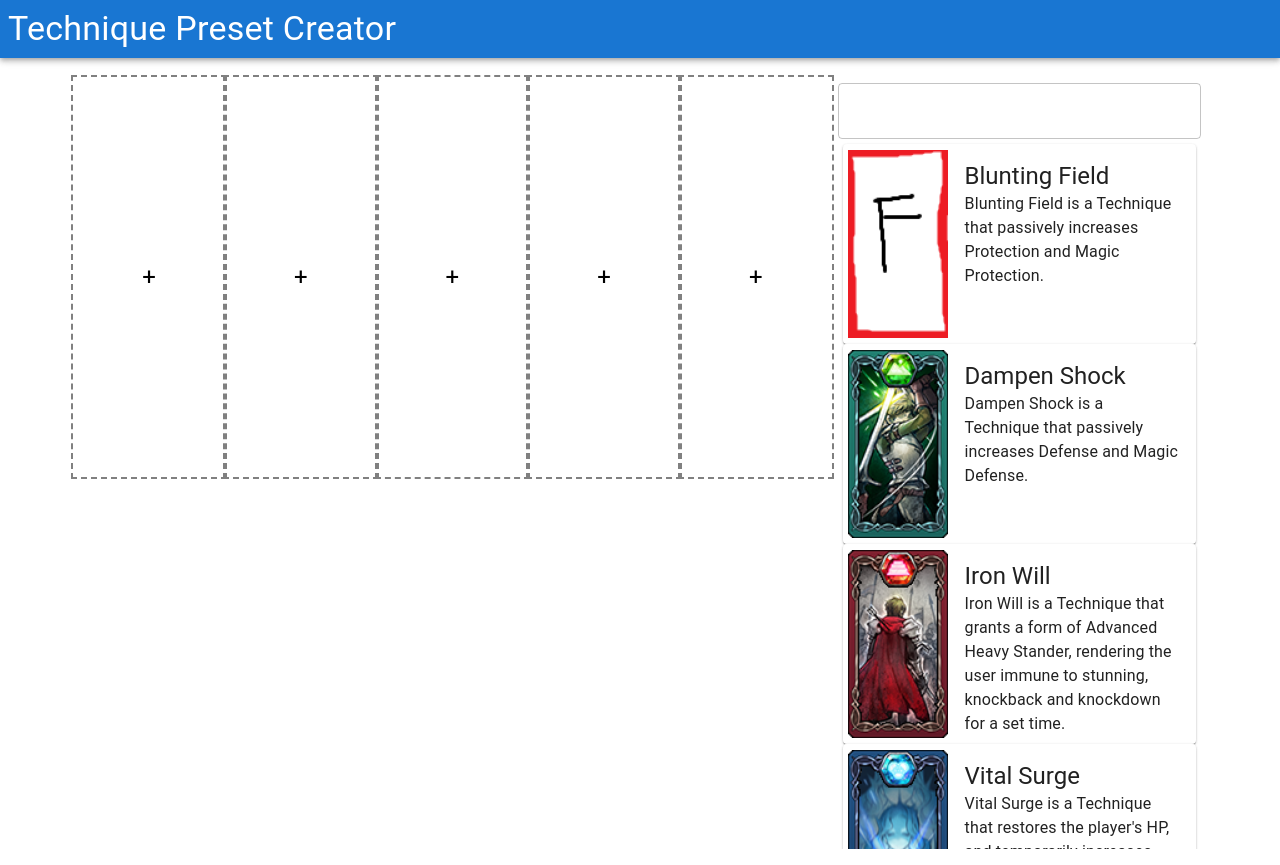
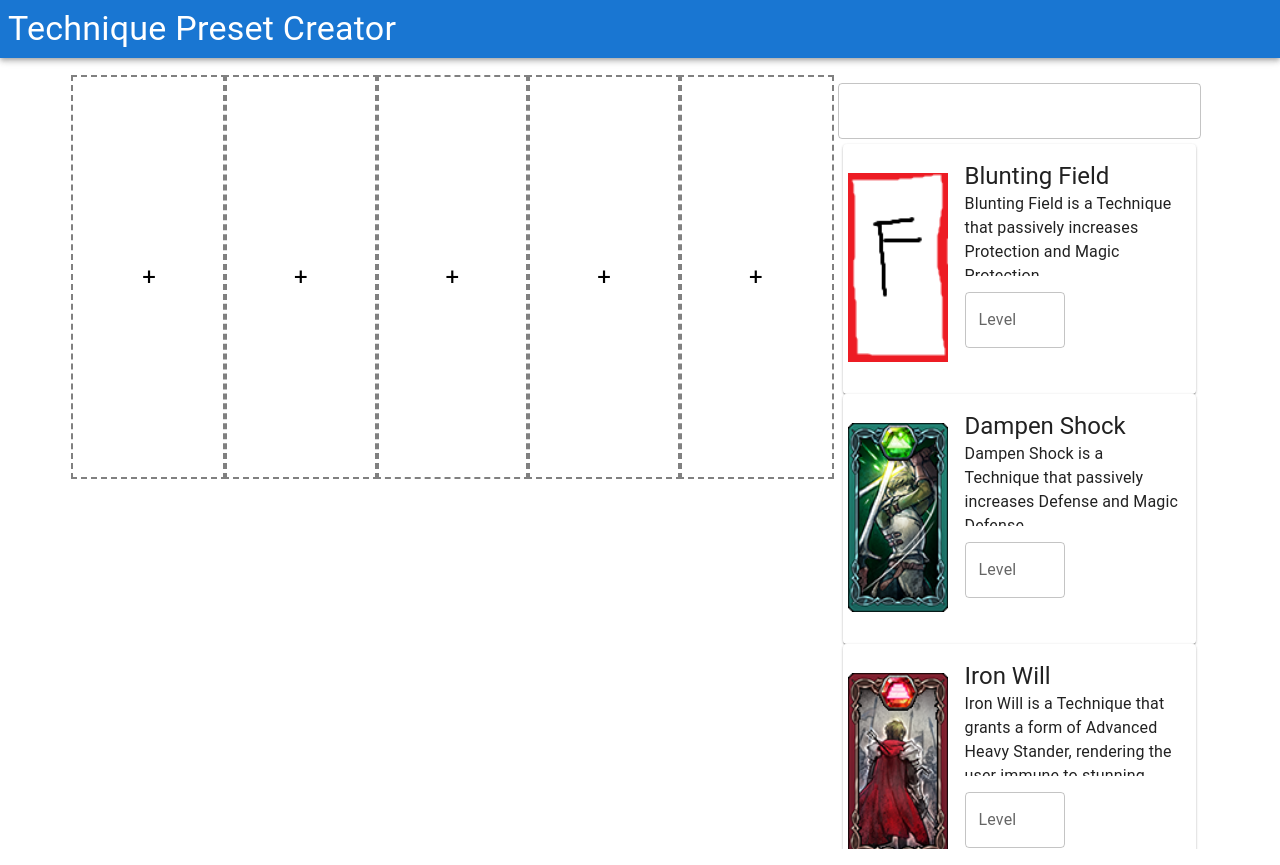
Before and after one commit to KevinDly/Technique-Preset-Frontend, a React (Create React App) app: page / in a window 1280 px wide. Built offline with nearby package versions, Linux system fonts and the light colour scheme.

Commit message:
Laid groundwork for level changing information, added text input field to TechniqueCard with input restriction

```diff
--- a/src/components/InfoContainer.js
+++ b/src/components/InfoContainer.js
@@ -9,6 +9,22 @@ let jsons = require.context('../assets/data', false, /\.(json)$/ );
 let images = require.context('../assets/imgs', false, /\.*$/);
 
 class InfoContainer extends Component {
+    constructor(props) {
+        super(props)
+        const keys = jsons.keys().map(key => key.replace('.json', '').replace('./', ''))
+        const techniqueInfoDict = {}
+        for (const key of keys) {
+            techniqueInfoDict[key] = {level: 1}
+            console.log(key)
+        }
+        this.state = {techniqueInfo: techniqueInfoDict}
+        this.onChangeTechnique = this.onChangeTechnique.bind(this)
+    }
+
+    //TODO: Add code that changes the technique within the techniqueInfo Dict
+    onChangeTechnique(event) {
+        return
+    }
 
     render() {
         return (
@@ -17,7 +33,7 @@ class InfoContainer extends Component {
                     <Grid2 container spacing = {2} margin = {"auto"} width = {"90%"}>
                         <PresetContainer jsons = {jsons} images = { images }/>
                         <Grid2 className = {"techniqueScrollable"} xs = {4}>
-                            <TechniqueScrollable jsons = {jsons} images = { images }/>
+                            <TechniqueScrollable jsons = {jsons} images = { images } onChangeTechnique = { this.onChangeTechnique }/>
                         </Grid2>
                     </Grid2>
                 </DndProvider>
--- a/src/components/TechniqueCard.js
+++ b/src/components/TechniqueCard.js
@@ -1,4 +1,4 @@
-import { Card, CardContent, Typography, CardMedia } from '@mui/material';
+import { Card, CardContent, Typography, CardMedia, TextField, FormHelperText } from '@mui/material';
 import { Box } from '@mui/system';
 import React, { Component } from 'react';
 import TechPicture from './TechPicture';
@@ -13,18 +13,56 @@ const componentFunc = (img, sx, drag) => (
 )
 class TechniqueCard extends Component {
 
+    constructor(props) {
+        super(props)
+        this.onChangeTechnique = this.onChangeTechnique.bind(this)
+        this.onLevelBarChange = this.onLevelBarChange.bind(this)
+        this.onLevelBarKeyDown = this.onLevelBarKeyDown.bind(this)
+        this.state = {levelBarText: "", levelBarError: false}
+    }
+
+    //TODO: Add input box with restriction to numbers 1 <= x <= 10 and have it call this event when a button is pressed
+    //Event should have the id name (the name that is currently on this card) as well as the number that the box has
+    onChangeTechnique(event) {
+        var newEvent = {level: event.target.value, id: this.props.name}
+        console.log("Changing technique level!")
+        console.log(newEvent)
+        this.props.onChangeTechnique(event)
+    }
+
+    onLevelBarChange(event) {
+        const text = event.target.value.replace(/[^0-9]/g, '')
+        if(parseInt(text) > 10 || parseInt(text) < 1) {
+            this.setState({levelBarText: this.state.levelBarText, levelBarError: true})
+        }
+        else {
+            this.setState({levelBarText: text, levelBarError: false})
+        }
+    }
+
+    onLevelBarKeyDown(event) {
+        if(event.key === 'Enter') {
+            this.onChangeTechnique(event)
+        }
+    }
+
+    //TODO: Fix the height of the content??
     render() {
         return (
-            <Card sx={{ display: 'flex', flexDirection: 'row', height: "200px"}}>
+            <Card sx={{ display: 'flex', flexDirection: 'row', height: "250px"}}>
                 <Box width = "30%">
                     <TechPicture img = { this.props.image } id = { this.props.name }
                                     sx = {{ height: "95%", width: "95%", objectFit: "contain", paddingTop: "5px", paddingBottom: "5px", paddingLeft: "5px"}}
                                     componentType = { componentFunc }/>
                 </Box>
                 <Box width = "70%">
-                    <CardContent>
+                    <CardContent sx = {{ maxHeight: "40%", overflow: "hidden", overflowY: "auto"}}>
                         <Typography variant="h5"> {this.props.name} </Typography>
                         <Typography> {this.props.description} </Typography>
+                    </CardContent>
+                    <CardContent sx = {{ maxHeight: "60%"}}>
+                        <TextField error = {this.state.levelBarError} aria-describedby="component-error-text" value = { this.state.levelBarText } label = "Level" sx = {{ width: "100px" }} onChange = { this.onLevelBarChange } onKeyDown={ this.onLevelBarKeyDown }/>
+                        {this.state.levelBarError && <FormHelperText id="component-error-text">Level not between 1 and 10</FormHelperText>}
                     </CardContent>
                 </Box>
             </Card>
--- a/src/components/TechniqueScrollable.js
+++ b/src/components/TechniqueScrollable.js
@@ -7,7 +7,7 @@ import { TextField } from '@mui/material';
 const suffix = "_s.png"
 const techFailImage = "./fail.png"
 
-function importJson(filename, jsons, images) {
+function importJson(filename, jsons, images, change) {
     const data = jsons(filename)
     const imageName  = "./" + data.name.toLowerCase().replace(/\s+/g, '') + suffix
 
@@ -21,7 +21,7 @@ function importJson(filename, jsons, images) {
     }
 
     return <Paper key = {data.name}>
-        <TechniqueCard name = {data.name} description = {data.description} image = { image } />
+        <TechniqueCard name = {data.name} description = {data.description} image = { image } onChangeTechnique = { change }/>
     </Paper>
 }
 
@@ -32,6 +32,7 @@ class TechniqueScrollable extends Component {
         this.onSearchChange = this.onSearchChange.bind(this)
         this.state = {searchBox: ''}
     }
+
     onSearchChange(e) {
         var text = e.target.value.toLowerCase().replace(/\s/g, '')
         this.setState({searchBox: text})
@@ -42,7 +43,7 @@ class TechniqueScrollable extends Component {
             <div className = "techniqueDiv" height = "400px">
                 <TextField onChange = { this.onSearchChange } fullWidth/>
                 <Box className = "techniqueBox" sx = {{padding: "5px", display: "flex", flexDirection: "column", height: 700, overflow: "hidden", overflowY: "scroll"}}>
-                    {this.props.jsons.keys().filter(key => key.toLowerCase().replace(/\s/g, '').includes(this.state.searchBox)).map((filename) => importJson(filename, this.props.jsons, this.props.images))}
+                    {this.props.jsons.keys().filter(key => key.toLowerCase().replace(/\s/g, '').includes(this.state.searchBox)).map((filename) => importJson(filename, this.props.jsons, this.props.images, this.props.onChangeTechnique))}
                 </Box>
             </div>
         );
```
